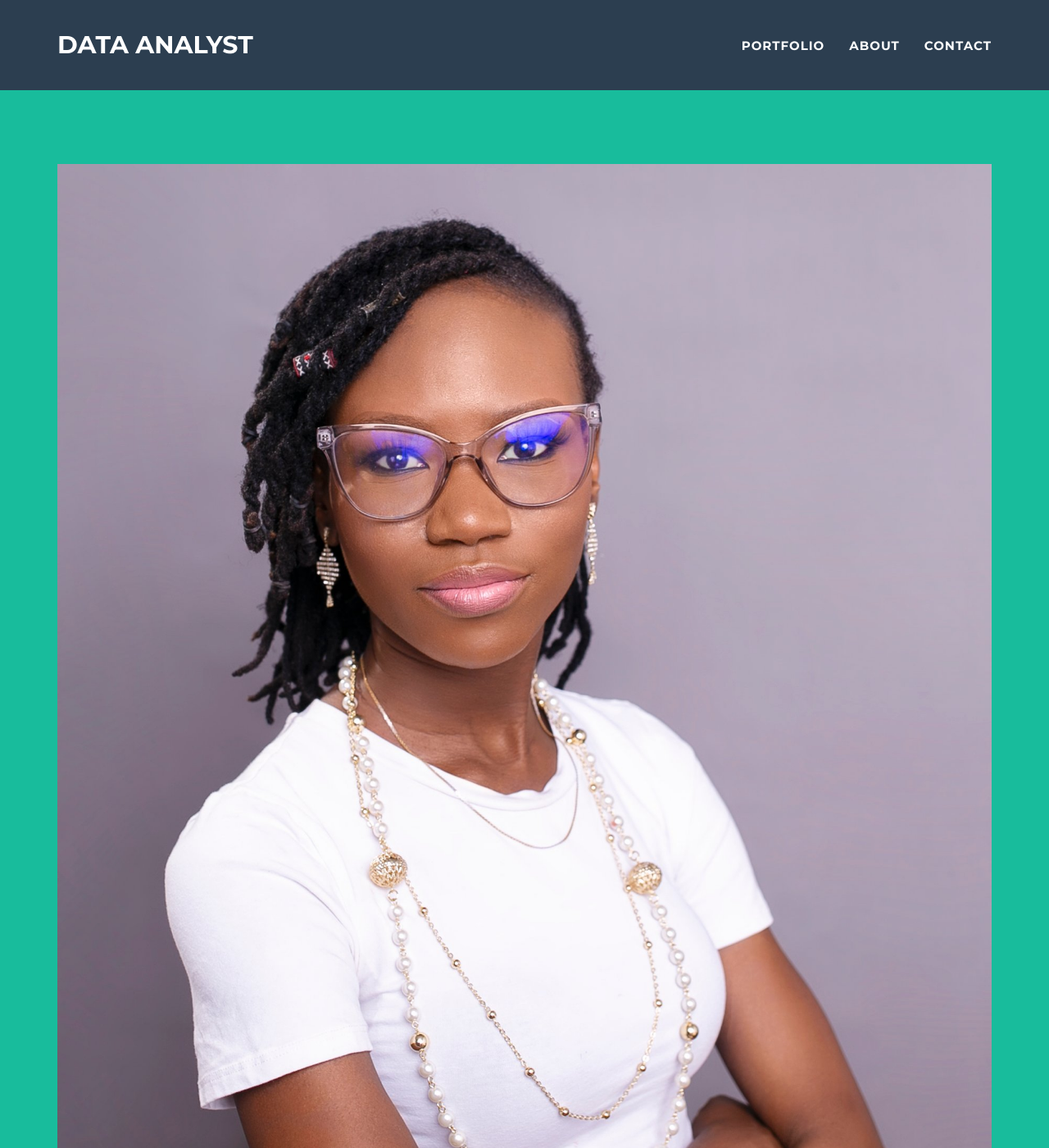
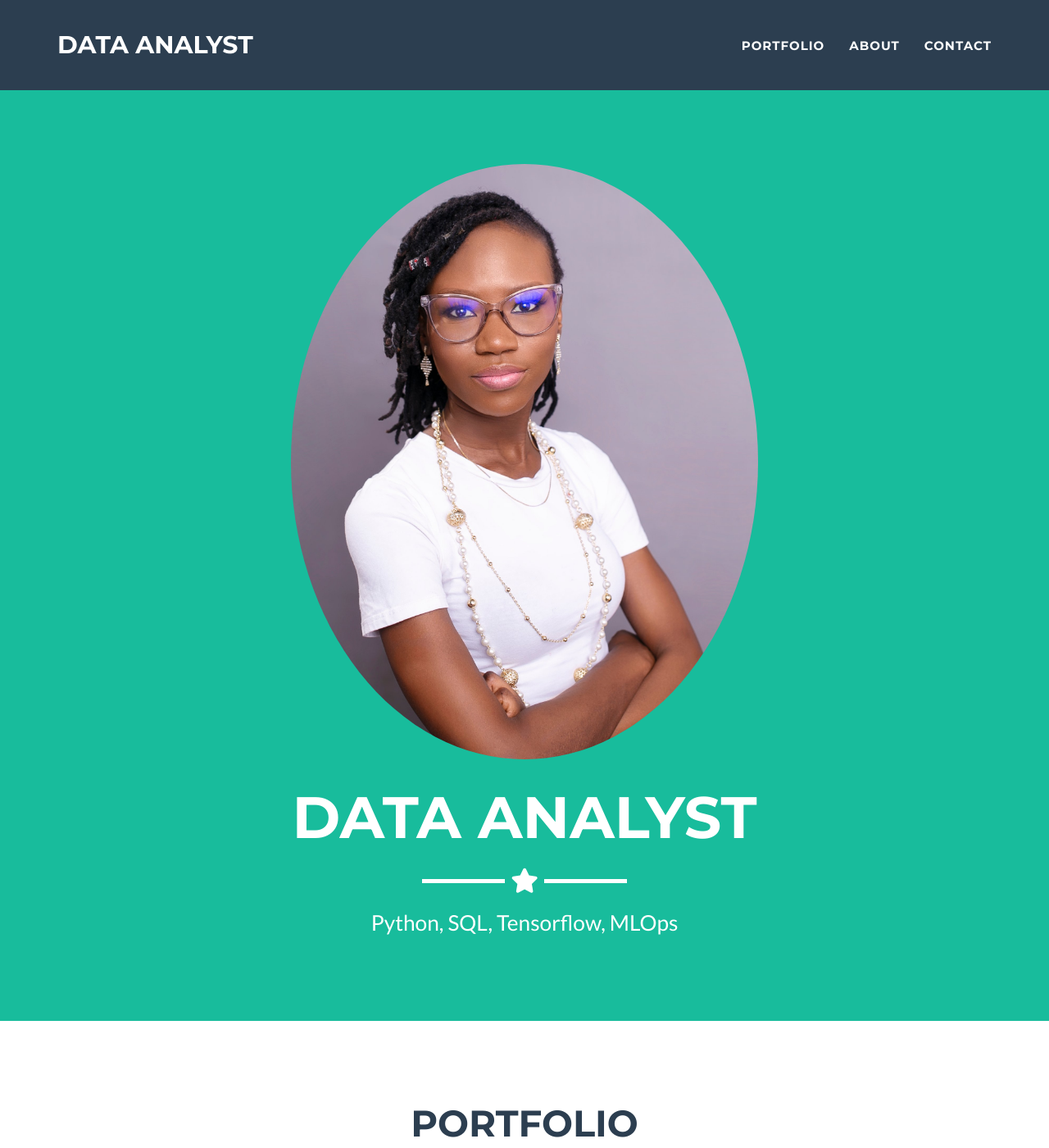
Before and after one commit to oluwayetty/oluwayetty.github.io, a Jekyll site: the page built from _posts/2014-07-18-project-1.markdown, in a window 1280 px wide and 1400 px high. Shown: the whole window at 82% size. Built offline with Jekyll 4.4.1, drawn with Linux system fonts in a browser that asks for light colours.

Commit message:
Update main.css

```diff
--- a/_includes/css/main.css
+++ b/_includes/css/main.css
@@ -1,3 +1,8 @@
+img.img-responsive.profile {
+    border-radius: 50%;
+    max-width: 50%;
+    max-height: 50%;
+}
 
 /*!
  * Start Bootstrap - Freelancer Bootstrap Theme (http://startbootstrap.com)
```
